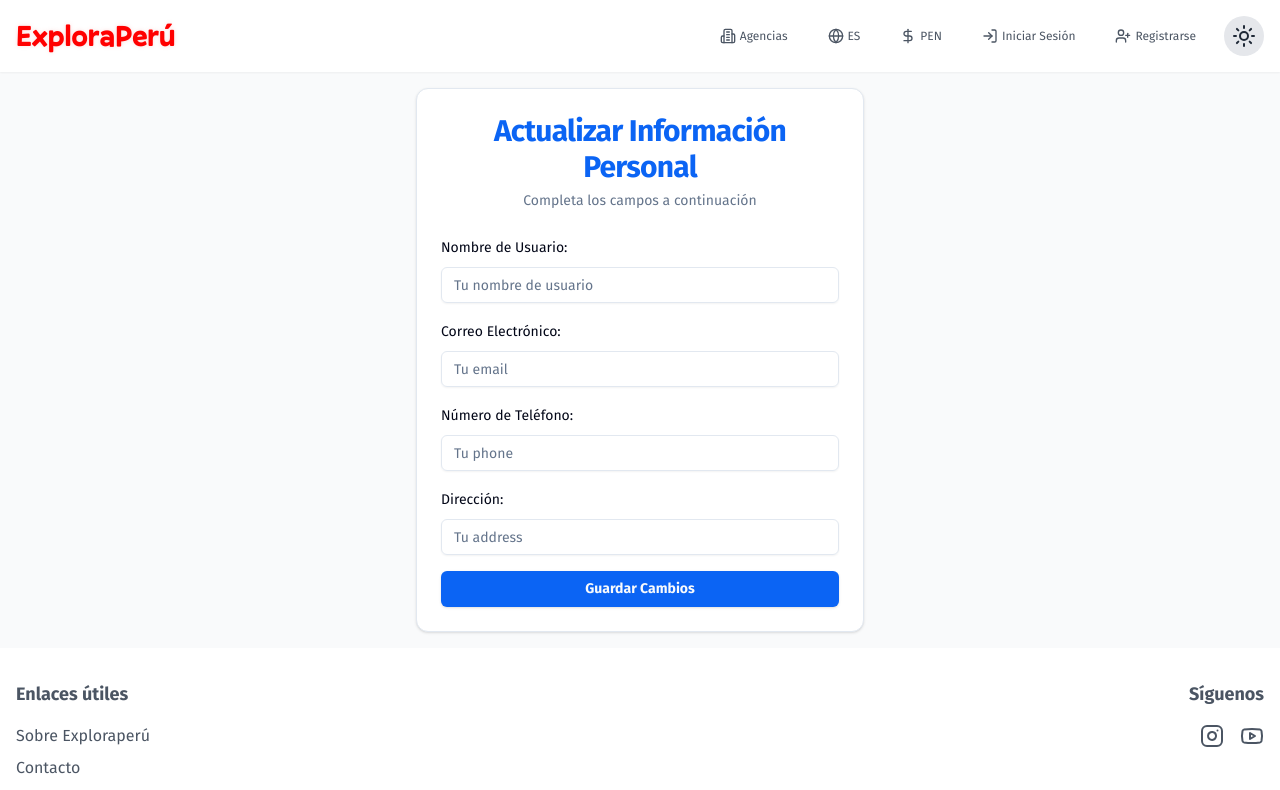
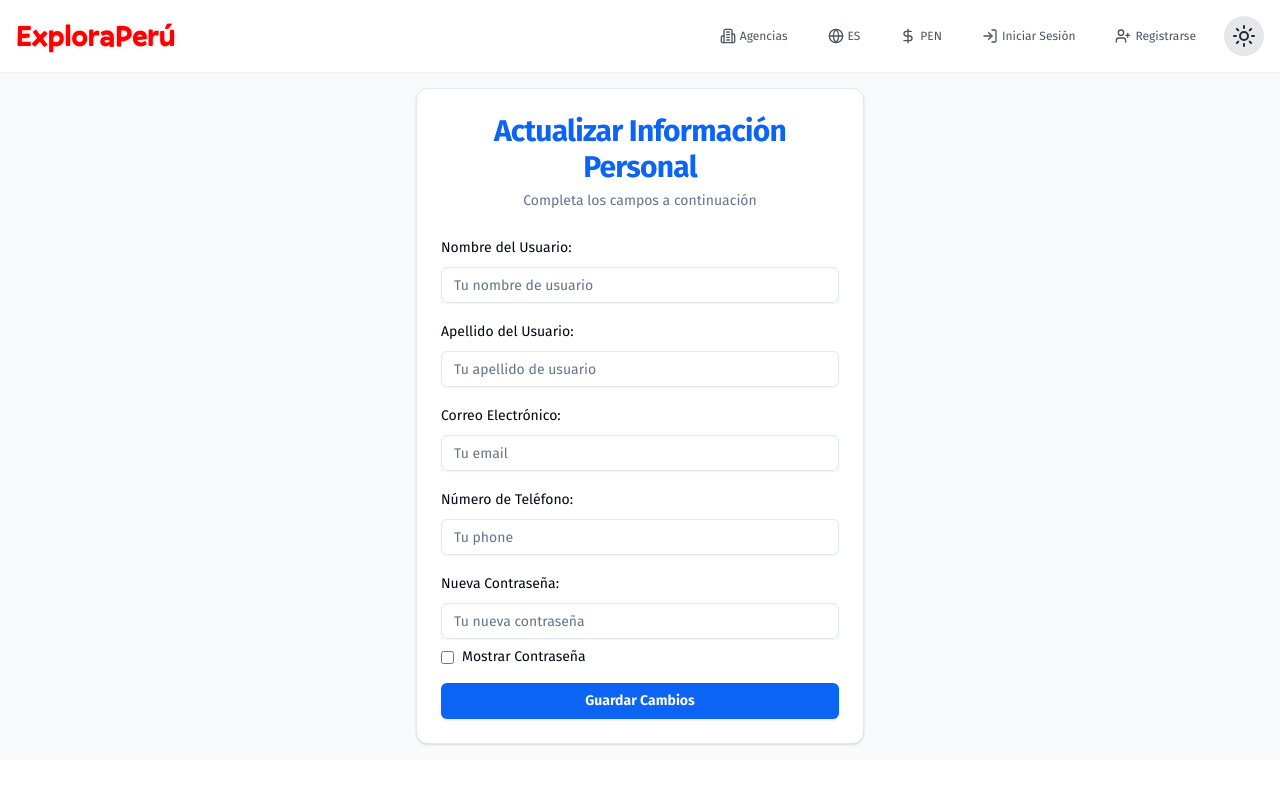
Before and after one commit to heblopez/front-explora-peru, a React (Vite) app: page /edit-profile in a window 1280 px wide. Shown: the top 790 px of the page. Built offline with nearby package versions, Linux system fonts and the light colour scheme.

Commit message:
feat: :sparkles: update EditProfile component with form enhancements and data handling improvements

```diff
--- a/src/pages/EditProfile.tsx
+++ b/src/pages/EditProfile.tsx
@@ -1,4 +1,4 @@
-import React, { useState } from 'react'
+import React, { useEffect, useState } from 'react'
 import { Button } from '@/components/ui/button'
 import {
   Card,
@@ -8,23 +8,44 @@ import {
   CardTitle
 } from '@/components/ui/card'
 import { Input } from '@/components/ui/input'
+import { toast } from 'sonner'
 
-type FormFields = 'username' | 'email' | 'phone' | 'address'
+type FormFields = 'username' | 'lastname' | 'email' | 'phone' | 'password'
 
 const EditProfile: React.FC = () => {
   const [formData, setFormData] = useState<Record<FormFields, string>>({
     username: '',
+    lastname: '',
     email: '',
     phone: '',
-    address: ''
+    password: ''
   })
 
+  const [userData, setUserData] = useState<any>(null)
   const [errors, setErrors] = useState<Record<FormFields, string>>({
     username: '',
+    lastname: '',
     email: '',
     phone: '',
-    address: ''
+    password: ''
   })
+
+  const [showPassword, setShowPassword] = useState(false)
+
+  useEffect(() => {
+    const storedUserData = localStorage.getItem('user')
+    if (storedUserData) {
+      const user = JSON.parse(storedUserData)
+      setUserData(user)
+      setFormData({
+        username: user.name || '',
+        lastname: user.lastName || '',
+        email: user.email || '',
+        phone: user.phone || '',
+        password: ''
+      })
+    }
+  }, [])
 
   const handleInputChange = (e: React.ChangeEvent<HTMLInputElement>) => {
     const { name, value } = e.target
@@ -35,13 +56,19 @@ const EditProfile: React.FC = () => {
     let isValid = true
     const newErrors: Record<FormFields, string> = {
       username: '',
+      lastname: '',
       email: '',
       phone: '',
-      address: ''
+      password: ''
     }
 
     if (!/^[A-Za-z]+$/.test(formData.username.trim())) {
       newErrors.username = 'El nombre de usuario solo puede contener letras.'
+      isValid = false
+    }
+
+    if (!/^[A-Za-z]+$/.test(formData.lastname.trim())) {
+      newErrors.lastname = 'El apellido solo puede contener letras.'
       isValid = false
     }
 
@@ -50,13 +77,8 @@ const EditProfile: React.FC = () => {
       isValid = false
     }
 
-    if (!/^\d{9}$/.test(formData.phone)) {
-      newErrors.phone = 'El número de teléfono debe contener 9 dígitos.'
-      isValid = false
-    }
-
-    if (!formData.address.trim()) {
-      newErrors.address = 'La dirección no puede estar vacía.'
+    if (formData.password && formData.password.length < 6) {
+      newErrors.password = 'La contraseña debe tener al menos 6 caracteres.'
       isValid = false
     }
 
@@ -64,11 +86,53 @@ const EditProfile: React.FC = () => {
     return isValid
   }
 
-  const handleSubmit = (e: React.FormEvent<HTMLFormElement>) => {
+  const handleSubmit = async (e: React.FormEvent<HTMLFormElement>) => {
     e.preventDefault()
     if (validateForm()) {
-      console.log('Información actualizada:', formData)
-      setFormData({ username: '', email: '', phone: '', address: '' })
+      const updatedData = {
+        ...userData,
+        name: formData.username,
+        lastName: formData.lastname,
+        email: formData.email,
+        phone: formData.phone,
+        password: formData.password ? formData.password : userData.password
+      }
+
+      const saveData = async () => {
+        const response = await fetch(
+          `http://localhost:3000/users/${userData.id}`,
+          {
+            method: 'PUT',
+            headers: {
+              'Content-Type': 'application/json'
+            },
+            body: JSON.stringify(updatedData)
+          }
+        )
+
+        if (!response.ok) {
+          throw new Error('Error al guardar los cambios')
+        }
+
+        return updatedData
+      }
+
+      toast.promise(saveData, {
+        loading: 'Guardando cambios...',
+        success: () => {
+          localStorage.setItem('user', JSON.stringify(updatedData))
+          setFormData({
+            username: '',
+            lastname: '',
+            email: '',
+            phone: '',
+            password: ''
+          })
+          return 'Tus datos han sido cambiados ✅'
+        },
+        error: err => err.message,
+        position: 'top-center'
+      })
     }
   }
 
@@ -86,22 +150,35 @@ const EditProfile: React.FC = () => {
         <CardContent>
           <form onSubmit={handleSubmit}>
             <div className='space-y-4'>
-              {(['username', 'email', 'phone', 'address'] as FormFields[]).map(
-                field => (
+              {(
+                [
+                  'username',
+                  'lastname',
+                  'email',
+                  'phone',
+                  'password'
+                ] as FormFields[]
+              ).map(field => (
                 <div key={field} className='space-y-2'>
                   <label
                     htmlFor={field}
                     className='text-sm font-medium leading-none'
                   >
-                      {field === 'username' && 'Nombre de Usuario:'}
+                    {field === 'username' && 'Nombre del Usuario:'}
+                    {field === 'lastname' && 'Apellido del Usuario:'}
                     {field === 'email' && 'Correo Electrónico:'}
                     {field === 'phone' && 'Número de Teléfono:'}
-                      {field === 'address' && 'Dirección:'}
+                    {field === 'password' && 'Nueva Contraseña:'}
                   </label>
                   <Input
                     id={field}
                     type={
-                        field === 'email' ? 'email'
+                      field === 'password' ?
+                        showPassword ?
+                          'text'
+                        : 'password'
+                      : field === 'email' ?
+                        'email'
                       : field === 'phone' ?
                         'tel'
                       : 'text'
@@ -109,15 +186,35 @@ const EditProfile: React.FC = () => {
                     name={field}
                     value={formData[field]}
                     onChange={handleInputChange}
-                      placeholder={`Tu ${field === 'username' ? 'nombre de usuario' : field}`}
-                      required
+                    placeholder={`Tu ${
+                      field === 'username' ? 'nombre de usuario'
+                      : field === 'lastname' ? 'apellido de usuario'
+                      : field === 'password' ? 'nueva contraseña'
+                      : field
+                    }`}
+                    required={
+                      field !== 'password' || formData.password.length > 0
+                    }
                   />
+                  {field === 'password' && (
+                    <div className='flex items-center mt-2'>
+                      <input
+                        type='checkbox'
+                        id='showPassword'
+                        checked={showPassword}
+                        onChange={() => setShowPassword(!showPassword)}
+                        className='mr-2'
+                      />
+                      <label htmlFor='showPassword' className='text-sm'>
+                        Mostrar Contraseña
+                      </label>
+                    </div>
+                  )}
                   {errors[field] && (
                     <p className='text-red-500'>{errors[field]}</p>
                   )}
                 </div>
-                )
-              )}
+              ))}
               <Button
                 type='submit'
                 className='w-full font-bold bg-primary dark:bg-primary-light hover:bg-primary-dark hover:dark:bg-primary-lighter'
```
Lines whose indentation alone changed are shown as unchanged.
